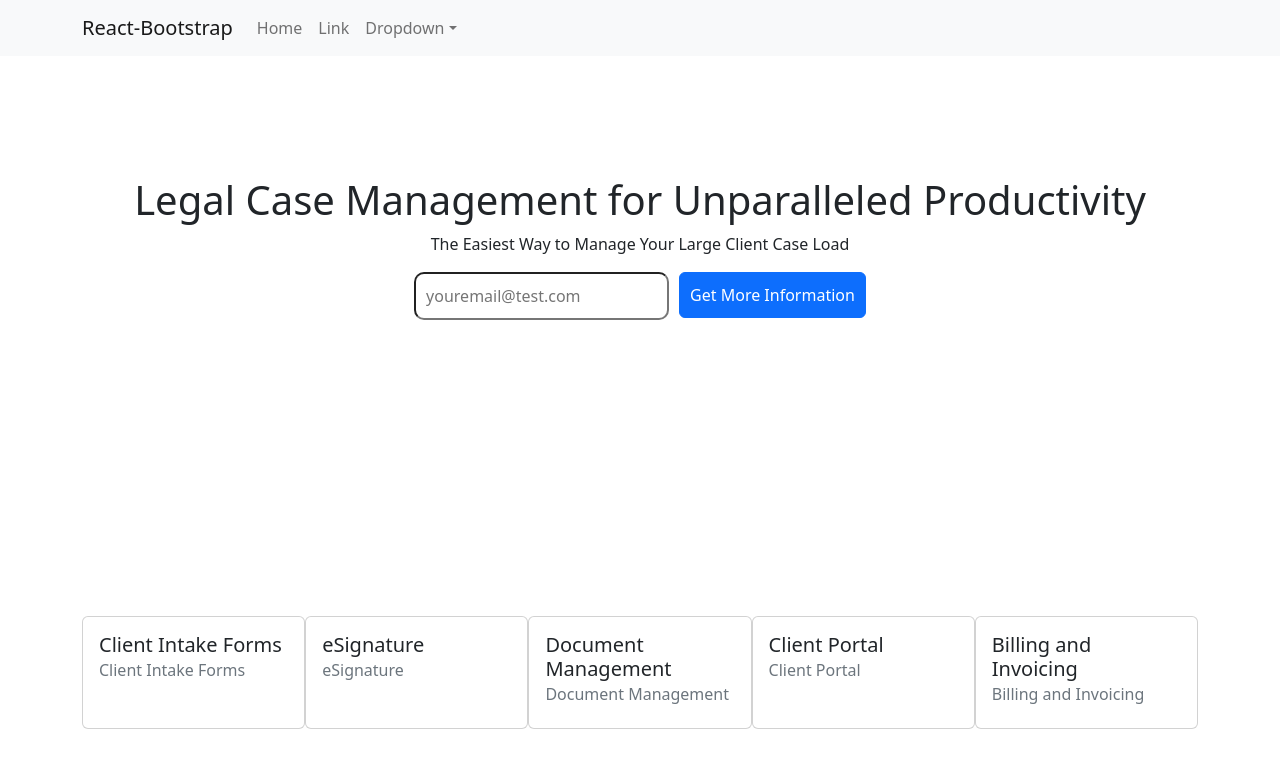
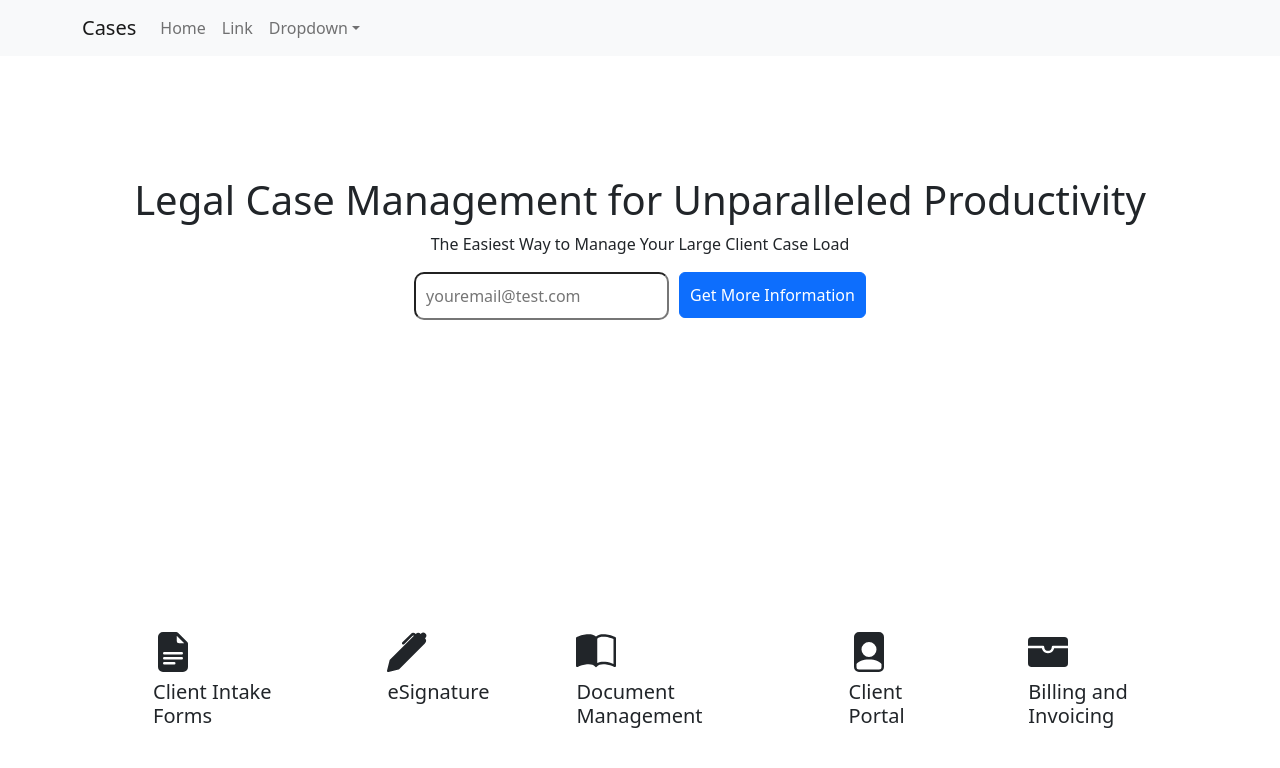
Before and after one commit to xleonard1/Attorney-Case-Management, a React (Create React App) app in the folder client/: page / in a window 1280 px wide. Shown: the top 768 px of the page. Built offline with nearby package versions, Linux system fonts and the light colour scheme.

Commit message:
added react-icons to features list

```diff
--- a/client/package.json
+++ b/client/package.json
@@ -8,11 +8,14 @@
     "@testing-library/react": "^13.3.0",
     "@testing-library/user-event": "^13.5.0",
     "bootstrap": "^5.2.0",
+    "bootstrap-icons": "^1.9.1",
     "graphql": "^16.6.0",
     "jwt-decode": "^3.1.2",
     "react": "^18.2.0",
     "react-bootstrap": "^2.5.0",
+    "react-bootstrap-icons": "^1.8.4",
     "react-dom": "^18.2.0",
+    "react-icons": "^4.4.0",
     "react-router-dom": "^6.3.0",
     "react-scripts": "5.0.1",
     "web-vitals": "^2.1.4"
--- a/client/src/components/Features/index.js
+++ b/client/src/components/Features/index.js
@@ -1,28 +1,38 @@
 import React from 'react'
-
-import Card from 'react-bootstrap/Card';
 
 const styles = {
    cardStyles: {
+     borderStyle: 'none',
+     marginLeft: '55px',
+
+   },
+   listItems: {
      display: 'flex',
      flexDirection: 'row',
-     justifyContent: 'space-between'
+     textAlight: 'center'
+   },
+   iconStyle: {
+     height: '60px',
+     width: '60px'
+
    }
 }
 
 export default function Features(props) {
   return (
 
-    <div className = 'Features' style={styles.cardStyles}>
+    <ul className="list-group"  style={styles.listItems}>
       {props.appItems.map(item => (
-        <Card style={{ width: '18rem' }}>
-        <Card.Body>
-        <Card.Title>{item.name}</Card.Title>
-        <Card.Subtitle className="mb-2 text-muted">{item.name}</Card.Subtitle>
-       </Card.Body>
-       </Card>
+        <li className="list-group-item" key={item.id} style={styles.cardStyles} >
+          <div className='icons'>
+           <h1>{item.icon}</h1>
+          </div>
+          <div>
+          <h5>{item.name}</h5>
+         </div>
+        </li>
       ))}
 
-    </div>
+    </ul>
   );
 }
--- a/client/src/components/Nav/index.js
+++ b/client/src/components/Nav/index.js
@@ -7,7 +7,7 @@ function Navigation() {
   return (
     <Navbar bg="light" expand="lg">
       <Container>
-        <Navbar.Brand href="#home">React-Bootstrap</Navbar.Brand>
+        <Navbar.Brand href="#home">Cases</Navbar.Brand>
         <Navbar.Toggle aria-controls="basic-navbar-nav" />
         <Navbar.Collapse id="basic-navbar-nav">
           <Nav className="me-auto">
--- a/client/src/pages/Home.js
+++ b/client/src/pages/Home.js
@@ -1,27 +1,33 @@
 import React from 'react';
 import JumboTron from '../components/Jumbotron/index'
 import Card from '../components/Features/index'
+import {BsFillFileEarmarkTextFill, BsFillPenFill, BsFillFilePersonFill, BsFillWalletFill, BsBookHalf } from "react-icons/bs";
 
 const appItems = [
  {
    id: 1,
    name: "Client Intake Forms",
+   icon: <BsFillFileEarmarkTextFill />
  },
  {
    id: 2,
-   name: "eSignature"
+   name: "eSignature",
+   icon: <BsFillPenFill />
  },
  {
    id: 3.,
-   name: "Document Management"
+   name: "Document Management",
+   icon: <BsBookHalf />
  },
  {
    id: 4,
-   name: "Client Portal"
+   name: "Client Portal",
+   icon: <BsFillFilePersonFill />
  },
  {
    id: 5,
-   name: "Billing and Invoicing"
+   name: "Billing and Invoicing",
+   icon: <BsFillWalletFill  />
  }
 ]
 
```
Also changed, not shown: 1 other file (tests, documents, lock files or other folders).
